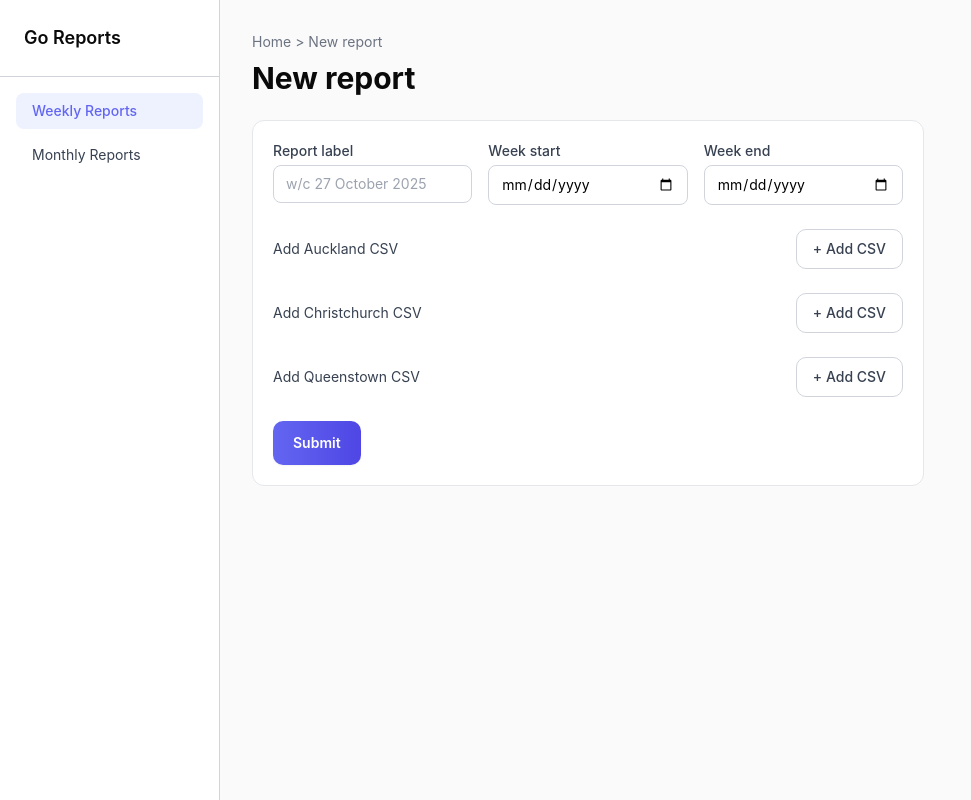
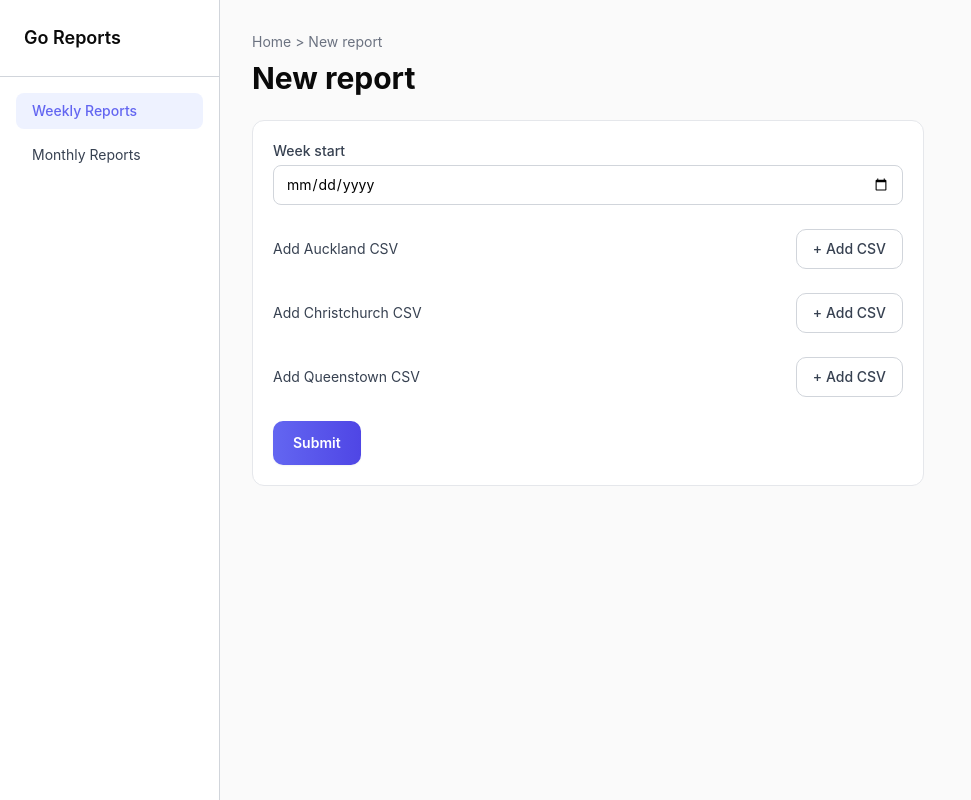
Before and after one commit to andrewferdinando/goreports, a Next.js app: page /weekly-reports/new in a window 1280 px wide. Shown: the whole page, without its empty margins (0-971 px from the left). Built offline with nearby package versions, Linux system fonts and the light colour scheme; no server answers.

Commit message:
Simplify New Report form: auto-generate end date and label from week start

```diff
--- a/app/weekly-reports/new/actions.ts
+++ b/app/weekly-reports/new/actions.ts
@@ -11,22 +11,33 @@ export async function createWeeklyReport(formData: FormData) {
   // 1. Make sure locations exist
   const locations = await ensureBaseLocations();
 
-  // 2. Read basic report fields
-  const label = String(formData.get('label') || '').trim();
-  const periodStart = String(formData.get('period_start') || '').trim();
-  const periodEnd = String(formData.get('period_end') || '').trim();
-
-  if (!label || !periodStart || !periodEnd) {
-    throw new Error('Missing required report fields');
+  // 2. Read and validate week start date
+  const periodStartRaw = String(formData.get('period_start') || '').trim();
+  if (!periodStartRaw) {
+    throw new Error('Week start is required');
   }
 
-  // 3. Insert report
+  // 3. Auto-generate end date (6 days after start)
+  const start = new Date(periodStartRaw);
+  const end = new Date(start);
+  end.setDate(start.getDate() + 6);
+  const period_end = end.toISOString().split('T')[0];
+
+  // 4. Auto-generate report label
+  const formattedStart = start.toLocaleDateString('en-NZ', {
+    day: 'numeric',
+    month: 'long',
+    year: 'numeric',
+  });
+  const label = `w/c ${formattedStart}`;
+
+  // 5. Insert report
   const { data: report, error: reportError } = await supabase
     .from('reports')
     .insert({
       type: 'weekly',
-      period_start: periodStart,
-      period_end: periodEnd,
+      period_start: periodStartRaw,
+      period_end,
       label,
       created_by: 'Mickey' // TODO: later replace with real user / config
     })
@@ -40,14 +51,14 @@ export async function createWeeklyReport(formData: FormData) {
 
   const reportId = report.id as string;
 
-  // Helper: map code -> file field name
+  // 6. Helper: map code -> file field name
   const locationFileFields: { code: string; field: string }[] = [
     { code: 'AKL', field: 'csv_auckland' },
     { code: 'CHC', field: 'csv_christchurch' },
     { code: 'QT', field: 'csv_queenstown' },
   ];
 
-  // 4. For each location, upload CSV (if provided) and create report_uploads row
+  // 7. For each location, upload CSV (if provided) and create report_uploads row
   for (const { code, field } of locationFileFields) {
     const file = formData.get(field) as File | null;
 
--- a/app/weekly-reports/new/page.tsx
+++ b/app/weekly-reports/new/page.tsx
@@ -10,19 +10,6 @@ export default function NewWeeklyReportPage() {
 
       <div className="bg-white rounded-xl border border-gray-200 p-5 max-w-2xl">
         <form action={createWeeklyReport} className="space-y-6">
-          <div className="grid grid-cols-1 md:grid-cols-3 gap-4">
-            <div>
-              <label className="block text-sm font-medium text-[#374151] mb-1">
-                Report label
-              </label>
-              <input
-                type="text"
-                name="label"
-                placeholder="w/c 27 October 2025"
-                className="w-full rounded-lg border border-gray-300 px-3 py-2 text-sm"
-                required
-              />
-            </div>
           <div>
             <label className="block text-sm font-medium text-[#374151] mb-1">
               Week start
@@ -33,18 +20,6 @@ export default function NewWeeklyReportPage() {
               className="w-full rounded-lg border border-gray-300 px-3 py-2 text-sm"
               required
             />
-            </div>
-            <div>
-              <label className="block text-sm font-medium text-[#374151] mb-1">
-                Week end
-              </label>
-              <input
-                type="date"
-                name="period_end"
-                className="w-full rounded-lg border border-gray-300 px-3 py-2 text-sm"
-                required
-              />
-            </div>
           </div>
 
           <div className="flex items-center justify-between">
```
Lines whose indentation alone changed are shown as unchanged.
